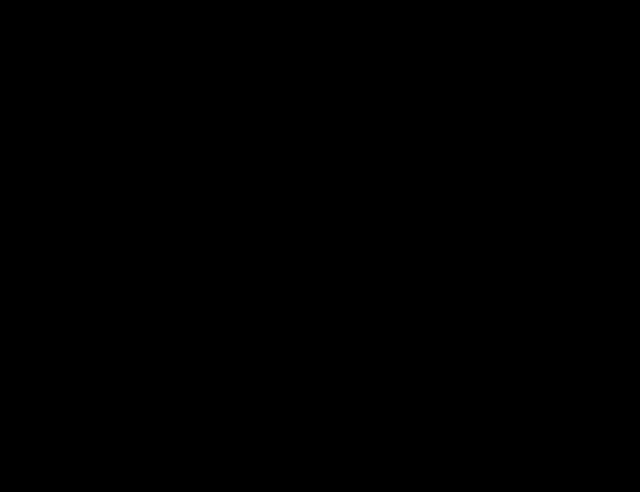
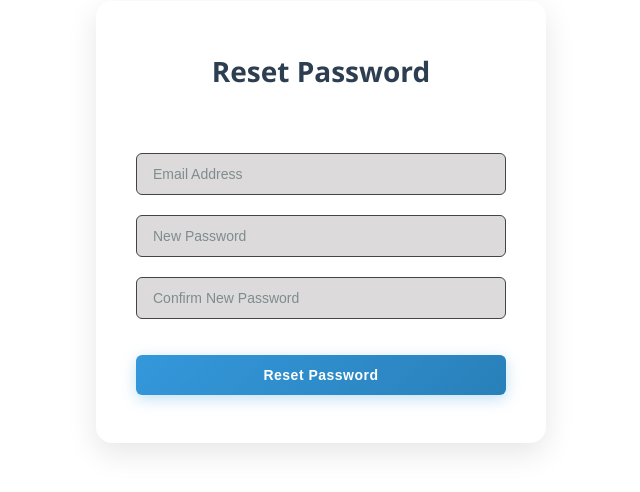
Before and after one commit to sanjanapatil01/Interview-ai, a React (Create React App) app in the folder frontend/: page /forgot in a window 1280 px wide. Before the commit this address had no page. Shown: the part 178-670 px from the top of the page, without its empty margins (319-959 px from the left). Built offline with nearby package versions, Linux system fonts and the light colour scheme.

Commit message:
Added Forget-Password Page

```diff
--- a/frontend/src/App.js
+++ b/frontend/src/App.js
@@ -7,6 +7,7 @@
 import Home from "./Home/Home.jsx";
 import UserForm from "./form/UserForm.jsx";
 import UserInterviewRoom from "./Home/UserInterviewRoom.jsx";
+import ForgotPasswordPage from "./form/ForgotPasswordPage.jsx";
 import "./App.css"
 import "./Home/Home.css"
 function App() {
@@ -19,7 +20,8 @@
         <Route path="/otp" element={<OtpPage />} />
         <Route path="/login" element={<LoginPage/>} />
         <Route path="/register" element={<RegistrationPage />} />
-        < Route path="/home" element={<Home/>}/>
+        <Route path="/home" element={<Home />} />
+        <Route path="/forgot" element={<ForgotPasswordPage />} />
 
       </Routes>
     </Router>
--- a/frontend/src/Home/EditProfile.jsx
+++ b/frontend/src/Home/EditProfile.jsx
@@ -3,8 +3,8 @@
 
 const EditProfile = () => {
   const [formData, setFormData] = useState({
-    username: "vtuLogin",
-    email: "user@example.com",
+    username: "",
+    email: "",
     password: "",
     confirmPassword: "",
   });
--- /dev/null
+++ b/frontend/src/form/ForgotPasswordPage.jsx
@@ -0,0 +1,107 @@
+import React, { useState } from "react";
+import { useNavigate } from "react-router-dom";
+
+export default function ForgotPasswordPage() {
+  const [form, setForm] = useState({
+    email: "",
+    newPassword: "",
+    confirmPassword: "",
+  });
+  const [loading, setLoading] = useState(false);
+  const navigate = useNavigate();
+
+  const handleChange = (e) => {
+    setForm({ ...form, [e.target.name]: e.target.value });
+  };
+
+  const handleSubmit = async (e) => {
+    e.preventDefault();
+    setLoading(true);
+
+    if (form.newPassword !== form.confirmPassword) {
+      setLoading(false);
+      return alert("New passwords do not match.");
+    }
+
+    try {
+      // 1. Call backend route to initiate password reset (generate OTP)
+      const response = await fetch("http://localhost:8000/api/forgot-password", {
+        method: "POST",
+        headers: { "Content-Type": "application/json" },
+        body: JSON.stringify({
+          email: form.email,
+          newPassword: form.newPassword,
+        }),
+      });
+
+      if (response.ok) {
+        alert("Password reset initiated. Please check your email for the verification code.");
+
+        // 2. Redirect to OTP page, passing the email and a flag indicating a reset flow
+        navigate('/otp', {
+            state: {
+                email: form.email,
+                isPasswordReset: true
+            }
+        });
+      } else {
+        const errorData = await response.json();
+        alert("Reset failed: " + (errorData.error || JSON.stringify(errorData)));
+      }
+    } catch (error) {
+      console.error("Error initiating reset:", error);
+      alert("Something went wrong while initiating password reset.");
+    }
+    setLoading(false);
+  };
+
+  return (
+    <div className="auth-main-container">
+      <div className="auth-card">
+        <h2 className="auth-form-title">Reset Password</h2>
+        <p className="auth-subtitle">Enter your email and new password. We will send an OTP to verify.</p>
+
+        <form onSubmit={handleSubmit} className="auth-form">
+
+          <input
+            type="email"
+            name="email"
+            placeholder="Email Address"
+            value={form.email}
+            onChange={handleChange}
+            className="auth-input"
+            required
+          />
+
+          <input
+            type="password"
+            name="newPassword"
+            placeholder="New Password"
+            value={form.newPassword}
+            onChange={handleChange}
+            className="auth-input"
+            required
+          />
+
+          <input
+            type="password"
+            name="confirmPassword"
+            placeholder="Confirm New Password"
+            value={form.confirmPassword}
+            onChange={handleChange}
+            className="auth-input"
+            required
+          />
+
+          <button
+            type="submit"
+            className="auth-submit-btn"
+            disabled={loading}
+          >
+            {loading ? "Sending OTP..." : "Reset Password"}
+          </button>
+        </form>
+      </div>
+    </div>
+  );
+}
--- a/frontend/src/form/LoginPage.jsx
+++ b/frontend/src/form/LoginPage.jsx
@@ -31,7 +31,7 @@
           <input type="checkbox" className="auth-checkbox" />
           Remember me
         </label>
-        <a href="#" className="auth-forgot-link">
+        <a href="/forgot" className="auth-forgot-link">
           Forgot password?
         </a>
       </div>
--- a/frontend/src/form/OtpPage.jsx
+++ b/frontend/src/form/OtpPage.jsx
@@ -7,7 +7,9 @@
   const location = useLocation();
   const navigate = useNavigate();
 
+  // Read email and the new flag from state
   const email = location.state?.email || "unknown email";
+  const isPasswordReset = location.state?.isPasswordReset || false;
 
   const handleSubmit = async (e) => {
     e.preventDefault();
@@ -16,26 +18,34 @@
       const response = await fetch("http://localhost:8000/api/verify-otp", {
         method: "POST",
         headers: { "Content-Type": "application/json" },
-        body: JSON.stringify({ email, otp }),
+        // Send the isPasswordReset flag to the backend
+        body: JSON.stringify({ email, otp, isPasswordReset }),
       });
 
       if (response.ok) {
         const data = await response.json();
 
-        // If backend sends a JWT after OTP verification, save it
-        if (data.token) {
-          localStorage.setItem("token", data.token);
+        alert(data.message); // Display success message
+
+        // Logic for successful verification
+        if (isPasswordReset) {
+            // Password reset is complete, force user back to login
+            navigate("/");
+        } else {
+            // Regular registration verification
+            if (data.token) {
+              localStorage.setItem("token", data.token);
+            }
+            navigate("/home");
         }
 
-        alert("OTP Verified Successfully!");
-        navigate("/home"); // redirect to home/dashboard
       } else {
         const errorData = await response.json();
-        alert("OTP failed: " + (errorData.error || JSON.stringify(errorData)));
+        alert("Verification failed: " + (errorData.error || JSON.stringify(errorData)));
       }
     } catch (error) {
       console.error("Error:", error);
-      alert("Something went wrong!");
+      alert("Something went wrong during verification!");
     }
     setLoading(false);
   };
@@ -68,8 +78,8 @@
           {loading ? "Verifying..." : "Verify Code"}
         </button>
 
-        <p className="auth-logo-subtitle mt-4">
-          Didn't receive the code? <a href="#" className="auth-forgot-link">Resend</a>
+        <p className="otp-resend-prompt">
+          Didn't receive the code? <a href="#" className="otp-resend-link">Resend</a>
         </p>
       </form>
     </div>
```
Also changed, not shown: 2 other files (tests, documents, lock files or other folders).
